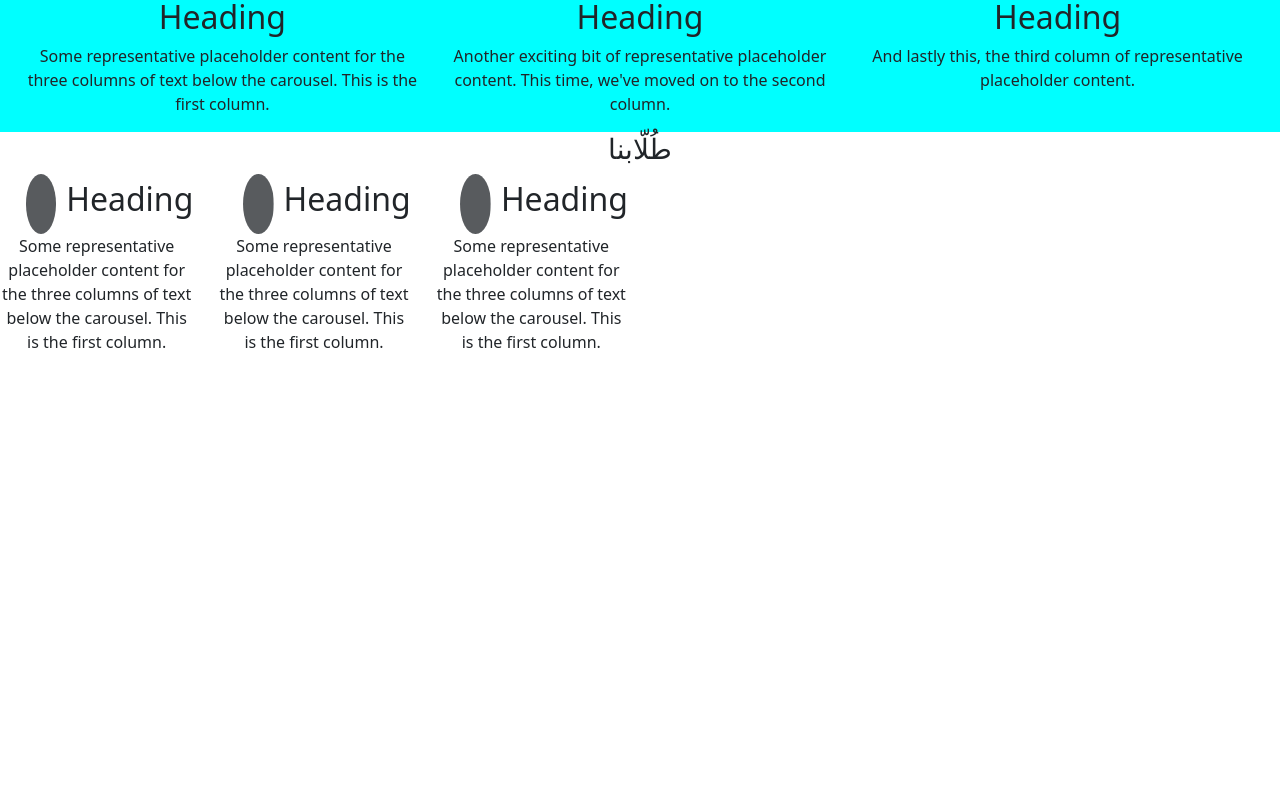
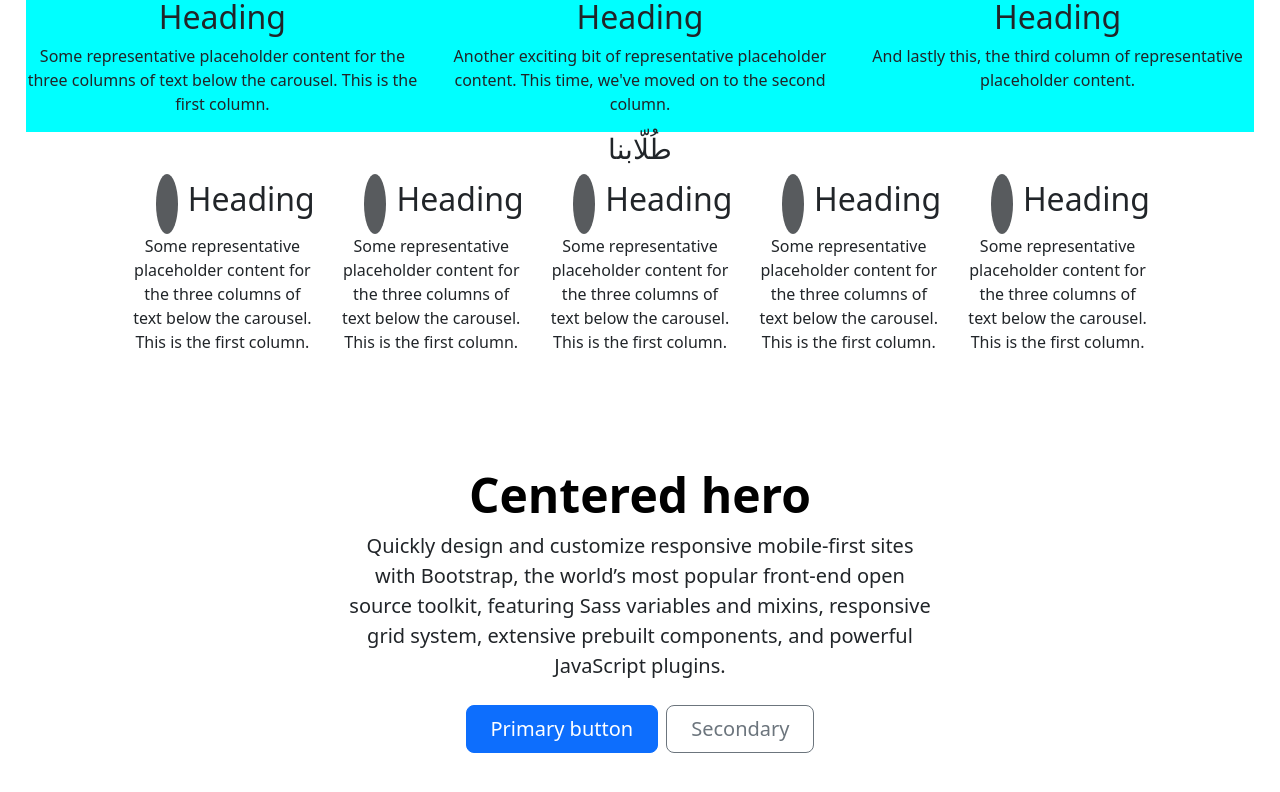
Before and after one commit to waslaprojects-fs/sparkwebBagruts, a React (Create React App) app: page / in a window 1280 px wide. Shown: the part 1144-1936 px from the top of the page. Before the commit the page ends 1514 px from the top, so only its background shows below. Built offline with nearby package versions, Linux system fonts and the light colour scheme.

Commit message:
interested

```diff
--- a/src/App.css
+++ b/src/App.css
@@ -1,5 +1,6 @@
 .App {
   text-align: center;
+
 }
 
 .App-logo {
--- a/src/screens/homeScreen/coursol.css
+++ b/src/screens/homeScreen/coursol.css
@@ -2,7 +2,10 @@
 .carousel-item {
     height: 90vh; /* Adjust the height here */
   }
-
+  .SeconedSection{
+    padding-left: 2vw;
+    padding-right: 2vw;
+  }
   .carousel-item img {
     object-fit: cover; /* Ensure images cover the area */
     height: 100%; /* Ensure image height matches carousel item */
@@ -20,11 +23,14 @@
 }
 .instructor{
   background-color: aqua;
-  padding-left: 2vw;
-  padding-right: 2vw;
+
 }
 .instructor h3{
   padding-top: 10vh;
   background-color: palevioletred;
   padding-bottom: 10vh;
 }
+.row{
+
+  justify-content: center;
+}
--- a/src/screens/homeScreen/home.js
+++ b/src/screens/homeScreen/home.js
@@ -2,12 +2,18 @@ import React from "react";
 import MainSection from "./mainSection.js";
 import Instructors from "./instructorsSection.js"
 import Students from "./students.js";
+import Interested from "./interested.js";
 function Home() {
   return (
     <section>
       <MainSection/>
+      <section className="SeconedSection">
       <Instructors/>
       <Students/>
+      <Interested/>
+      </section>
+
+
     </section>
   );
 }
--- /dev/null
+++ b/src/screens/homeScreen/interested.js
@@ -0,0 +1,14 @@
+export default function Interested(){
+    return <section>
+        <div class="px-4 py-5 my-5 text-center">
+    <h1 class="display-5 fw-bold text-body-emphasis">Centered hero</h1>
+    <div class="col-lg-6 mx-auto">
+      <p class="lead mb-4">Quickly design and customize responsive mobile-first sites with Bootstrap, the world’s most popular front-end open source toolkit, featuring Sass variables and mixins, responsive grid system, extensive prebuilt components, and powerful JavaScript plugins.</p>
+      <div class="d-grid gap-2 d-sm-flex justify-content-sm-center">
+        <button type="button" class="btn btn-primary btn-lg px-4 gap-3">Primary button</button>
+        <button type="button" class="btn btn-outline-secondary btn-lg px-4">Secondary</button>
+      </div>
+    </div>
+  </div>
+  </section>
+}
--- a/src/screens/homeScreen/students.js
+++ b/src/screens/homeScreen/students.js
@@ -39,7 +39,28 @@ export default function Students(){
 
                  <p>Some representative placeholder content for the three columns of text below the carousel. This is the first column.</p>
                  </section>
+                 <section class="col-lg-2">
+            <section class="row-container">
+    <svg class="bd-placeholder-img rounded-circle" width="60" height="60" xmlns="http://www.w3.org/2000/svg" role="img" aria-label="Placeholder" preserveAspectRatio="xMidYMid slice" focusable="false">
+        <title>Placeholder</title>
+        <rect width="100%" height="100%" fill="var(--bs-secondary-color)"></rect>
+    </svg>
+    <h2 class="fw-normal">Heading</h2>
+</section>
 
+                 <p>Some representative placeholder content for the three columns of text below the carousel. This is the first column.</p>
+                 </section>
+                 <section class="col-lg-2">
+            <section class="row-container">
+    <svg class="bd-placeholder-img rounded-circle" width="60" height="60" xmlns="http://www.w3.org/2000/svg" role="img" aria-label="Placeholder" preserveAspectRatio="xMidYMid slice" focusable="false">
+        <title>Placeholder</title>
+        <rect width="100%" height="100%" fill="var(--bs-secondary-color)"></rect>
+    </svg>
+    <h2 class="fw-normal">Heading</h2>
+</section>
+
+                 <p>Some representative placeholder content for the three columns of text below the carousel. This is the first column.</p>
+                 </section>
     </section>
 
     </section>
```
